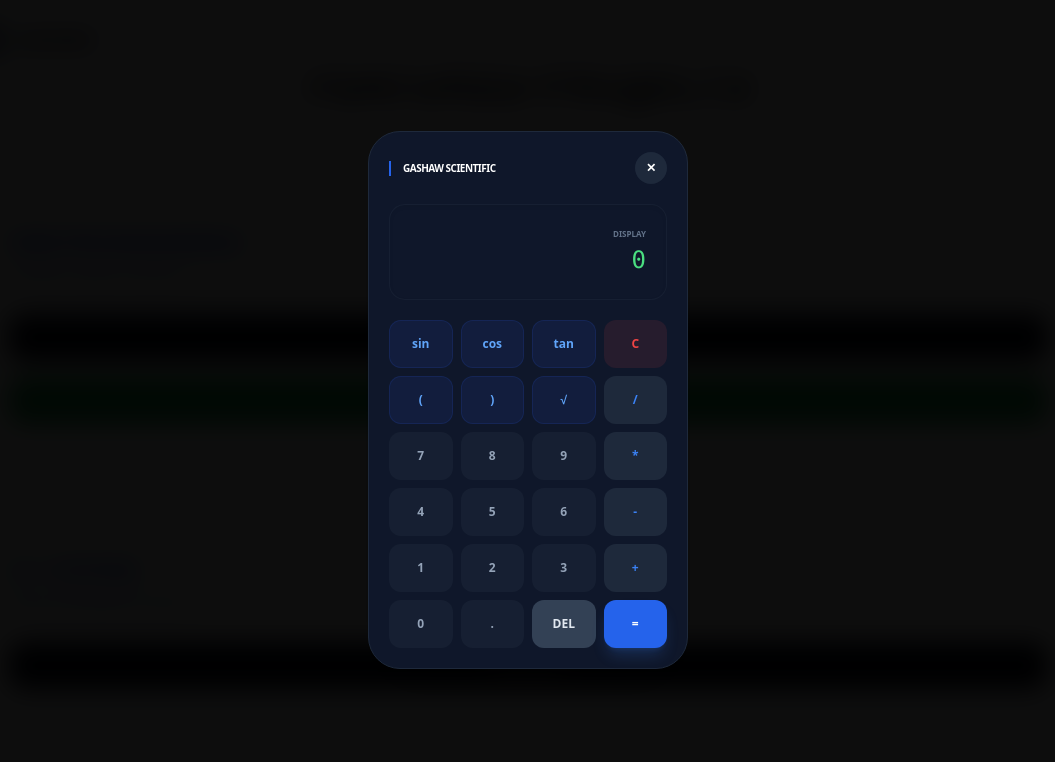
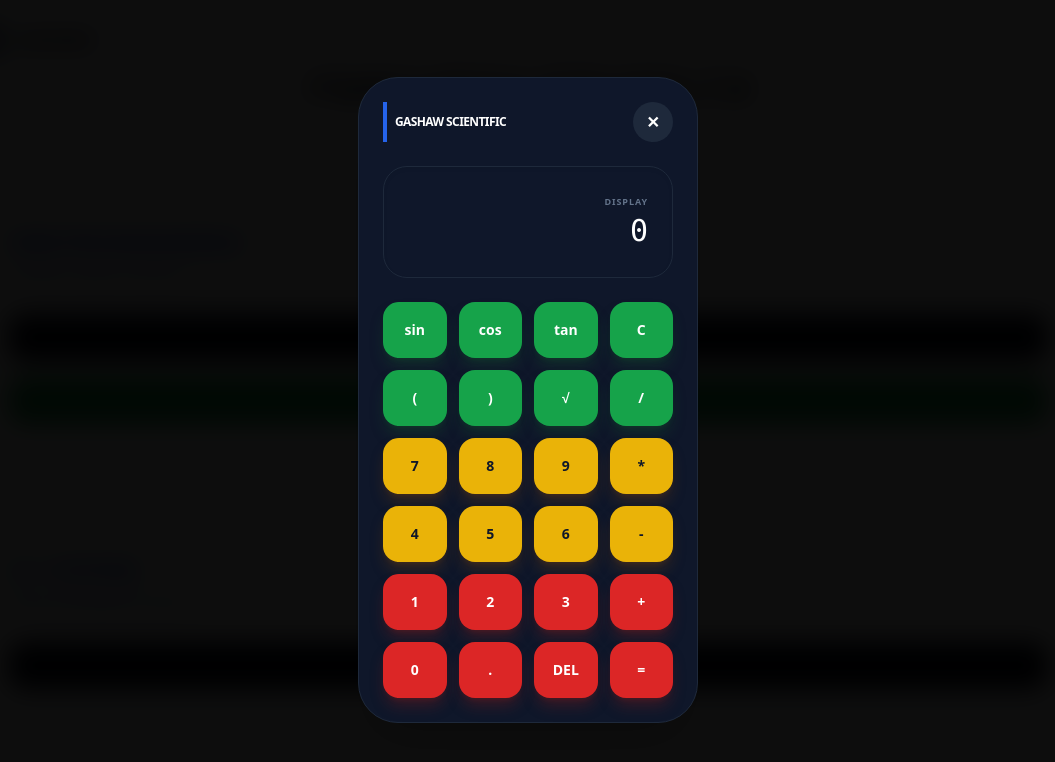
Before and after one commit to gashaw27/my_portifolo, a React (Vite) app: page / in a window 1280 px wide. Both pictures are taken after a click on the button "RUN LIVE". Shown: the part 2572-3334 px from the top of the page, without its empty margins (112-1167 px from the left). Built offline with nearby package versions, Linux system fonts and the light colour scheme; grey boxes are pictures that could not be loaded.

Commit message:
Update App.jsx

```diff
--- a/src/App.jsx
+++ b/src/App.jsx
@@ -1,7 +1,7 @@
 import { useState } from 'react'
 import myPhoto from './assets/me.png'
 
-// --- 1. Advanced & Compact Scientific Calculator ---
+// --- 1. Colorful Scientific Calculator Component ---
 function Calculator({ onClose }) {
   const [display, setDisplay] = useState("");
 
@@ -9,7 +9,6 @@ function Calculator({ onClose }) {
     const operators = ["+", "-", "*", "/", "."];
     const lastChar = display.slice(-1);
 
-    // Error ካለ በራሱ እንዲያጠፋው (Auto-Clear)
     if (display === "Error") {
       if (val === "C" || val === "DEL") { setDisplay(""); return; }
       if (["sin", "cos", "tan", "√"].includes(val)) { setDisplay(val + "("); return; }
@@ -56,37 +55,45 @@ function Calculator({ onClose }) {
     "0", ".", "DEL", "="
   ];
 
+  // Helper function to get button color
+  const getBtnClass = (btn) => {
+    const redGroup = ["0", "DEL", ".", "=", "1", "2", "3", "+"];
+    const yellowGroup = ["4", "5", "6", "-", "7", "8", "9", "*"];
+
+    if (redGroup.includes(btn)) {
+      return "bg-red-600 text-white hover:bg-red-500 shadow-lg shadow-red-900/40";
+    } else if (yellowGroup.includes(btn)) {
+      return "bg-yellow-500 text-slate-900 hover:bg-yellow-400 shadow-lg shadow-yellow-900/40";
+    } else {
+      // Green group (Everything else)
+      return "bg-green-600 text-white hover:bg-green-500 shadow-lg shadow-green-900/40";
+    }
+  };
+
   return (
     <div className="fixed inset-0 bg-black/95 backdrop-blur-md z-[200] flex items-center justify-center p-4">
-      <div className="bg-[#0f172a] w-full max-w-[320px] rounded-[2rem] p-5 shadow-2xl border border-slate-800 animate-in zoom-in duration-200">
-        <div className="flex justify-between items-center mb-5">
-          <div className="text-left border-l-2 border-blue-600 pl-3">
-            <h3 className="text-white font-black tracking-tighter text-[10px] uppercase">Gashaw Scientific</h3>
+      <div className="bg-[#0f172a] w-full max-w-[340px] rounded-[2.5rem] p-6 shadow-2xl border border-slate-800 animate-in zoom-in duration-200">
+        <div className="flex justify-between items-center mb-6 pl-2 border-l-4 border-blue-600">
+          <div className="text-left">
+            <h3 className="text-white font-black tracking-tighter text-xs uppercase">Gashaw Scientific</h3>
             <span className="text-blue-500 font-bold text-[8px] uppercase tracking-widest"></span>
           </div>
-          <button onClick={onClose} className="w-8 h-8 rounded-full bg-slate-800 text-white flex items-center justify-center hover:bg-red-500 transition-all font-bold text-xs">✕</button>
+          <button onClick={onClose} className="w-10 h-10 rounded-full bg-slate-800 text-white flex items-center justify-center hover:bg-red-500 transition-all font-bold">✕</button>
         </div>
 
-        <div className="bg-slate-900 h-24 rounded-2xl mb-5 flex flex-col justify-center items-end px-5 border border-slate-800/50 shadow-inner overflow-hidden">
-          <span className="text-[8px] text-slate-500 uppercase font-black mb-1">Display</span>
-          <div className="text-xl md:text-2xl font-mono text-green-400 overflow-x-auto whitespace-nowrap text-right w-full scrollbar-hide">
+        <div className="bg-slate-900 h-28 rounded-3xl mb-6 flex flex-col justify-center items-end px-6 border border-slate-800 shadow-inner overflow-hidden">
+          <span className="text-[9px] text-slate-500 uppercase font-black mb-1 tracking-widest">Display</span>
+          <div className="text-2xl md:text-3xl font-mono text-white text-right w-full overflow-x-auto whitespace-nowrap scrollbar-hide">
             {display || "0"}
           </div>
         </div>
 
-        <div className="grid grid-cols-4 gap-2">
+        <div className="grid grid-cols-4 gap-3">
           {buttons.map((btn) => (
             <button
               key={btn}
               onClick={() => handleClick(btn)}
-              className={`h-11 md:h-12 rounded-xl font-bold text-xs transition-all active:scale-90 ${
-                btn === "=" ? "bg-blue-600 text-white col-span-1 shadow-lg shadow-blue-500/20 hover:bg-blue-700" :
-                btn === "C" ? "bg-red-500/10 text-red-500 hover:bg-red-500 hover:text-white" :
-                btn === "DEL" ? "bg-slate-700 text-slate-200 hover:bg-slate-600" :
-                ["sin", "cos", "tan", "√", "(", ")"].includes(btn) ? "bg-blue-900/20 text-blue-400 border border-blue-900/30 hover:bg-blue-600 hover:text-white" :
-                ["/", "*", "-", "+"].includes(btn) ? "bg-slate-800 text-blue-500 hover:bg-blue-600 hover:text-white" :
-                "bg-slate-800/50 text-slate-400 hover:bg-slate-700"
-              }`}
+              className={`h-12 md:h-14 rounded-2xl font-black text-sm transition-all active:scale-90 flex items-center justify-center ${getBtnClass(btn)}`}
             >
               {btn}
             </button>
@@ -97,7 +104,7 @@ function Calculator({ onClose }) {
   );
 }
 
-// --- 2. Main App Component ---
+// --- 2. Main App ---
 function App() {
   const [lang, setLang] = useState('en');
   const [showCalc, setShowCalc] = useState(false);
@@ -105,7 +112,7 @@ function App() {
   const content = {
     en: {
       navAbout: "About", navSkills: "Skills", navProjects: "Projects",
-      heroHi: "Hi, I'm", heroRole: "I am a CS Student",
+      heroHi: "Hi, I'm", heroRole: "I am a CS Student", viewProject: "View My Projects",
       aboutTitle: "About Me",
       skillsTitle: "Technical Skills",
       projectTitle: "Featured Projects",
@@ -113,7 +120,7 @@ function App() {
     },
     am: {
       navAbout: "ስለ እኔ", navSkills: "ሙያ", navProjects: "ስራዎች",
-      heroHi: "ሰላም፣ እኔ", heroRole: "የኮምፒውተር ሳይንስ ተማሪ ነኝ",
+      heroHi: "ሰላም፣ እኔ", heroRole: "የኮምፒውተር ሳይንስ ተማሪ ነኝ", viewProject: "ስራዎቼን እይ",
       aboutTitle: "ስለ እኔ",
       skillsTitle: "ቴክኒካል ሙያዎቼ",
       projectTitle: "የተመረጡ ስራዎች",
@@ -128,7 +135,7 @@ function App() {
 
       {/* Navigation */}
       <nav className="fixed top-0 w-full z-50 bg-white/80 backdrop-blur-md border-b border-blue-50">
-        <div className="max-w-6xl mx-auto px-4 h-16 md:h-20 flex justify-between items-center font-bold">
+        <div className="max-w-6xl mx-auto px-4 h-16 md:h-20 flex justify-between items-center">
           <div className="flex items-center gap-2">
              <img src={myPhoto} className="w-8 h-8 md:w-10 md:h-10 rounded-full object-cover border-2 border-blue-500" alt="logo" />
              <span className="text-xl font-black italic tracking-tighter">GASHAW<span className="text-blue-600">.</span></span>
@@ -151,11 +158,11 @@ function App() {
       </section>
 
       {/* About Section */}
-      <section id="about" className="max-w-6xl mx-auto px-4 py-20 border-t border-slate-50">
+      <section id="about" className="max-w-6xl mx-auto px-4 py-20 border-t border-slate-50 text-center md:text-left">
         <h2 className="text-3xl md:text-5xl font-black text-center mb-20 uppercase tracking-tighter">{t.aboutTitle}</h2>
         <div className="flex flex-col md:flex-row items-center gap-10 md:gap-24">
           <img src={myPhoto} className="w-56 h-56 md:w-80 md:h-80 object-cover rounded-[3rem] border-8 border-slate-50 shadow-2xl" alt="Gashaw" />
-          <div className="text-base md:text-xl text-slate-500 leading-relaxed font-medium text-center md:text-left max-w-2xl">
+          <div className="text-base md:text-xl text-slate-500 leading-relaxed font-medium max-w-2xl">
             <p className="mb-6">I am a 3rd-year Computer Science student passionate about software engineering. I specialize in building logical systems and modern web applications.</p>
             <p>Constantly learning, building, and solving complex problems with code.</p>
           </div>
@@ -210,11 +217,11 @@ function App() {
       </section>
 
       {/* Footer */}
-      <footer className="bg-slate-950 text-white pt-24 pb-12 px-6">
+      <footer id="contact" className="bg-slate-950 text-white pt-24 pb-12 px-6">
         <div className="max-w-6xl mx-auto flex flex-col items-center">
           <div className="text-4xl font-black mb-12 italic tracking-tighter uppercase">GASHAW<span className="text-blue-500">.</span></div>
           <div className="flex gap-6 mb-16">
-            <a href="https://linkedin.com/in/gashaw-your-username" target="_blank" className="w-14 h-14 bg-slate-900 rounded-2xl flex items-center justify-center hover:bg-blue-600 transition-all">
+            <a href="#" target="_blank" className="w-14 h-14 bg-slate-900 rounded-2xl flex items-center justify-center hover:bg-blue-600 transition-all border border-slate-800">
               <svg className="w-6 h-6 fill-white" viewBox="0 0 24 24"><path d="M19 0h-14c-2.761 0-5 2.239-5 5v14c0 2.761 2.239 5 5 5h14c2.762 0 5-2.238 5-5v-14c0-2.761-2.238-5-5-5zm-11 19h-3v-11h3v11zm-1.5-12.268c-.966 0-1.75-.79-1.75-1.764s.784-1.764 1.75-1.764 1.75.79 1.75 1.764-.783 1.764-1.75 1.764zm13.5 12.268h-3v-5.604c0-3.368-4-3.113-4 0v5.604h-3v-11h3v1.765c1.396-2.586 7-2.777 7 2.476v6.759z"/></svg>
             </a>
             <a href="https://github.com/gashaw27" target="_blank" className="w-14 h-14 bg-slate-900 rounded-2xl flex items-center justify-center hover:bg-slate-800 transition-all border border-slate-800">
```
